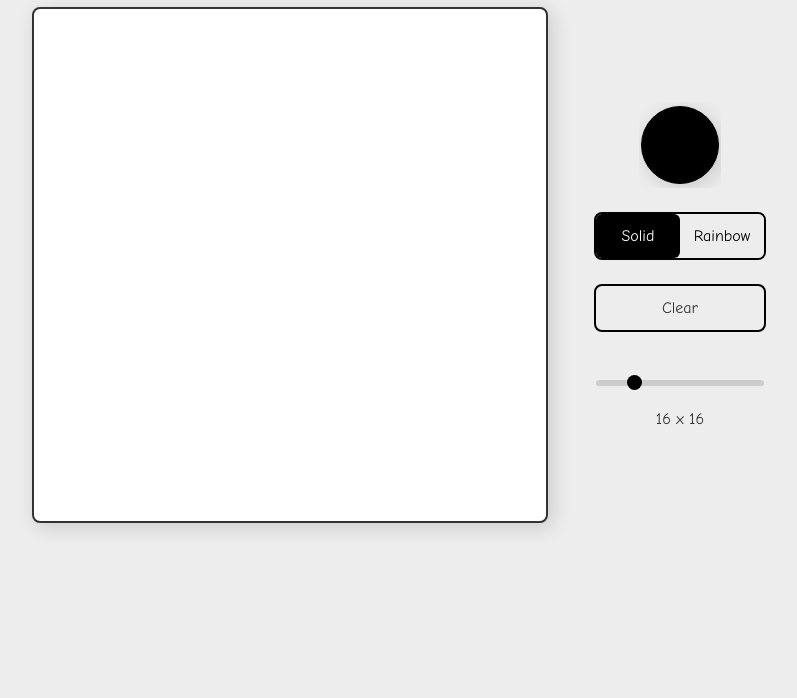
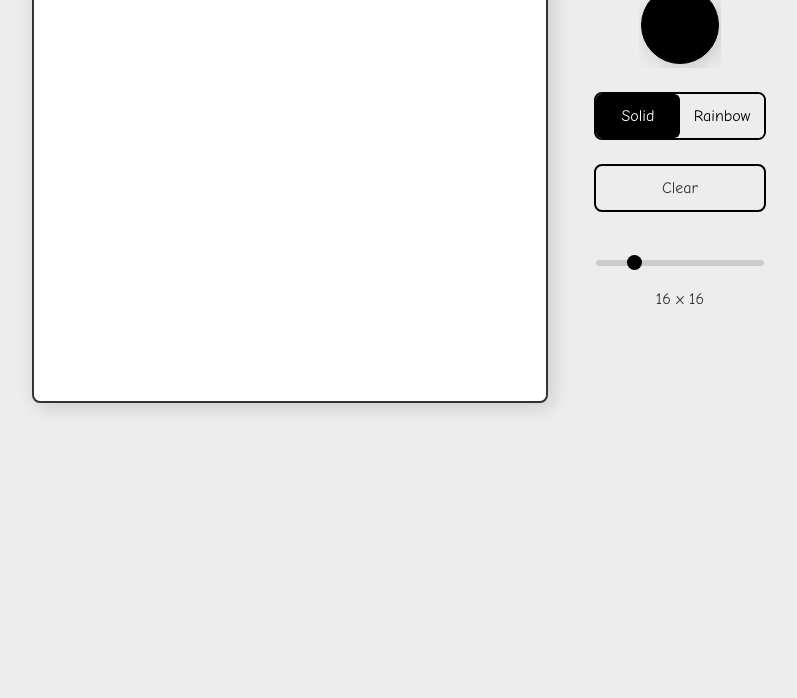
Before and after one commit to Jeremie-R/Etch-a-Sketch, a plain HTML site: page index.html in a window 1280 px wide. Shown: the part 230-928 px from the top of the page, without its empty margins (242-1039 px from the left). After the commit the page ends 800 px from the top, so only its background shows below. Drawn offline with Linux system fonts and the light colour scheme.

Commit message:
update padding for web demo

```diff
--- a/styles.css
+++ b/styles.css
@@ -16,8 +16,8 @@ body {
     display: flex;
     align-items: center;
     justify-content: center;
-    padding: 64px 24px 64px 24px;
-    min-height: 100vh;
+    padding: 24px 24px 24px 24px;
+    min-height: 80vh;
 
 }
 
```
